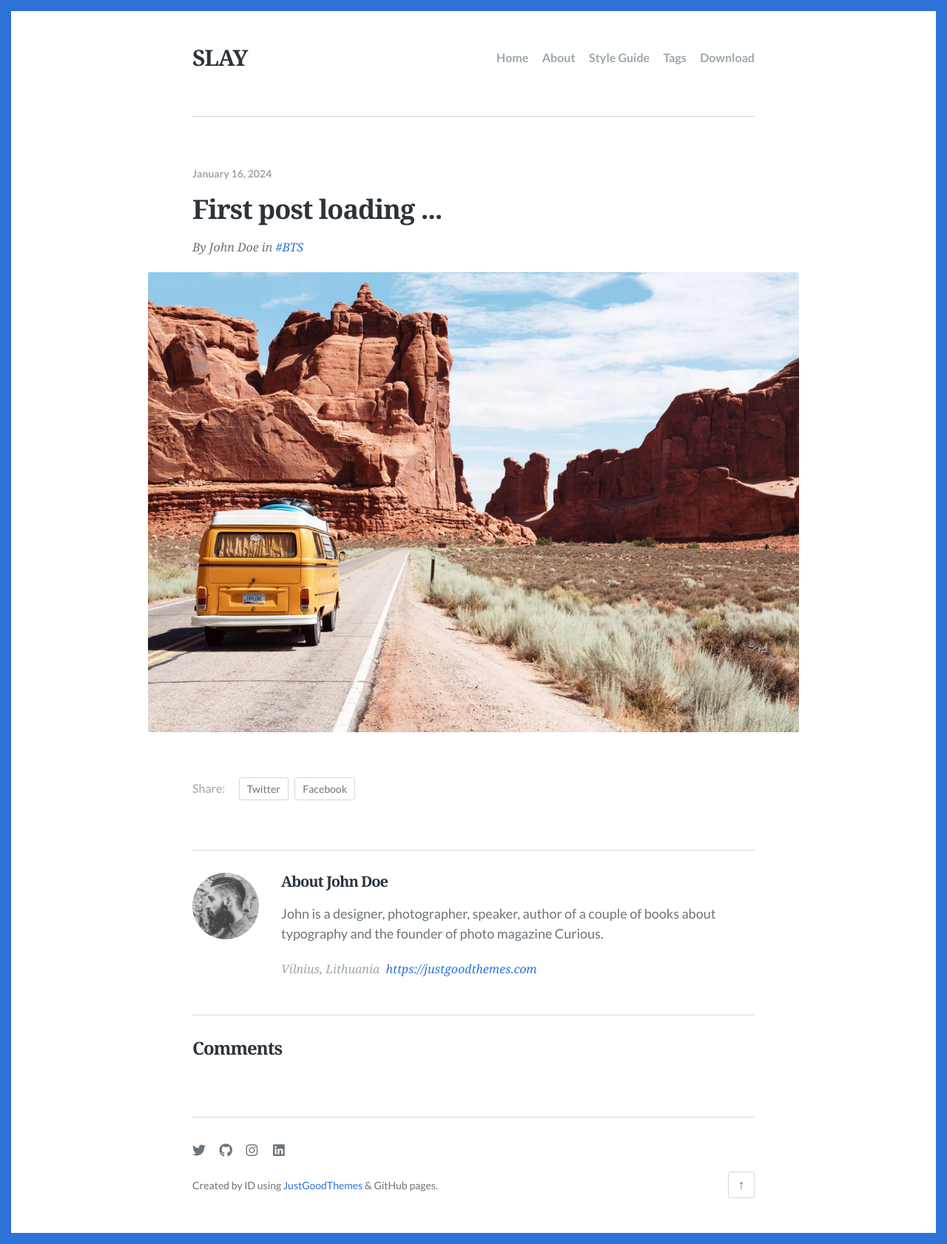
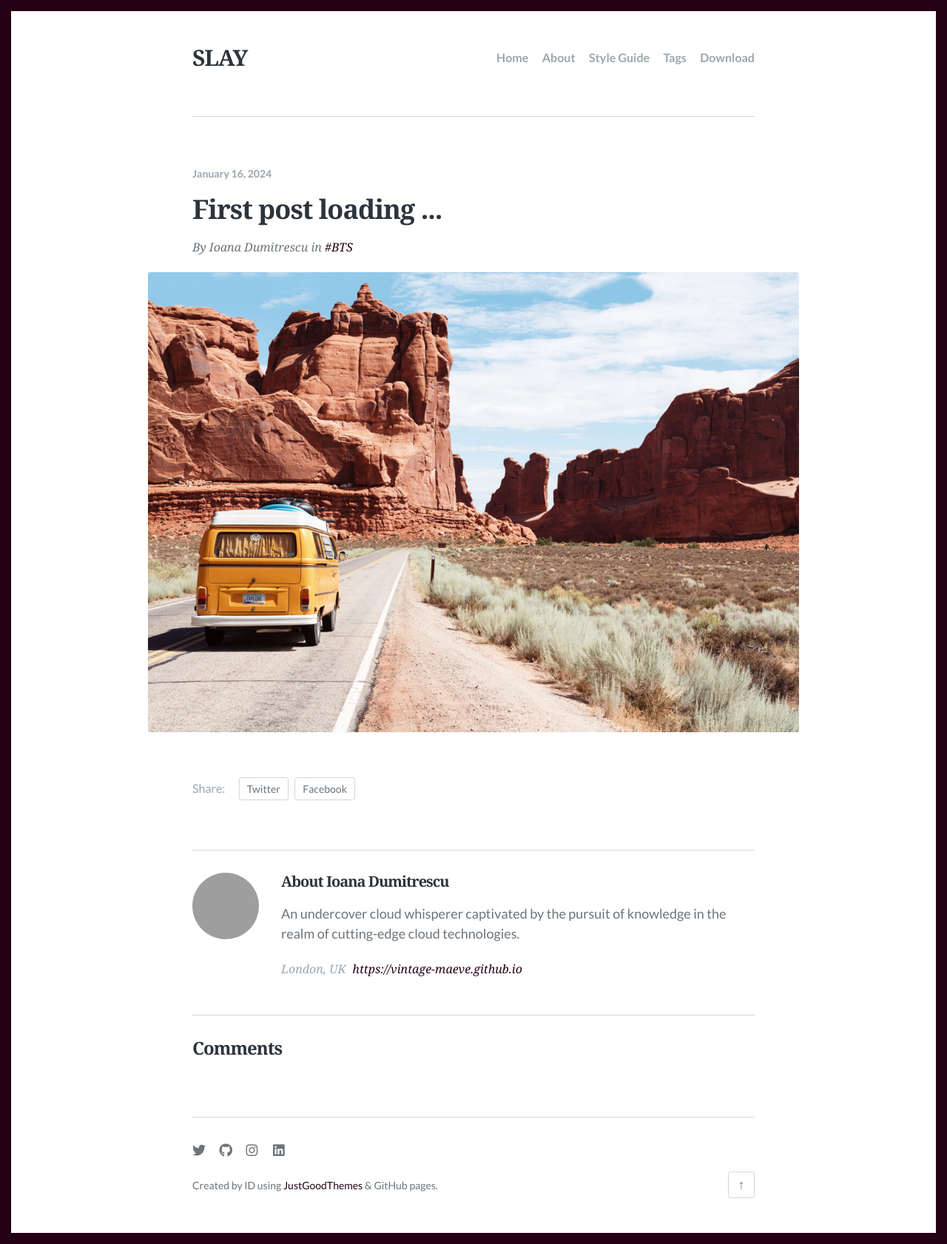
Before and after one commit to vintage-maeve/slay, a Jekyll site: the page built from _posts/2020-01-05-Graphic-Designer-On-The-Road.md, in a window 1280 px wide. Shown: the whole page at 74% size. Built offline with Jekyll 4.4.1, drawn with Linux system fonts in a browser that asks for light colours; some web fonts are replaced; comment, search, counter and statistics services are not loaded; grey boxes are pictures that could not be loaded.

Commit message:
Color and author changes (#2)
* Use dark purple as theme color

* Update author description

* Add vintage-maeve photo

* Update author.json

* Delete images/author.png

Sorry author, time to be in charge.

* Update vintage maeve photo

```diff
--- a/_config.yml
+++ b/_config.yml
@@ -37,7 +37,7 @@ navigation:
 disqus: justgoodthemes
 
 # Colors
-accent_color: '#2d72d9'
+accent_color: '#240115'
 
 # Site footer
 footer:
--- a/_data/author.json
+++ b/_data/author.json
@@ -1,7 +1,7 @@
 {
-  "name": "John Doe",
-  "bio": "John is a designer, photographer, speaker, author of a couple of books about typography and the founder of photo magazine Curious.",
-  "url": "https://justgoodthemes.com",
-  "location": "Vilnius, Lithuania",
-  "image": "images/author.png"
+  "name": "Ioana Dumitrescu",
+  "bio": "An undercover cloud whisperer captivated by the pursuit of knowledge in the realm of cutting-edge cloud technologies.",
+  "url": "https://vintage-maeve.github.io",
+  "location": "London, UK",
+  "image": "images/vintage-maeve.png"
 }
```
Also changed, not shown: images/author.png (deleted), images/vintage-maeve.jpg (added).
